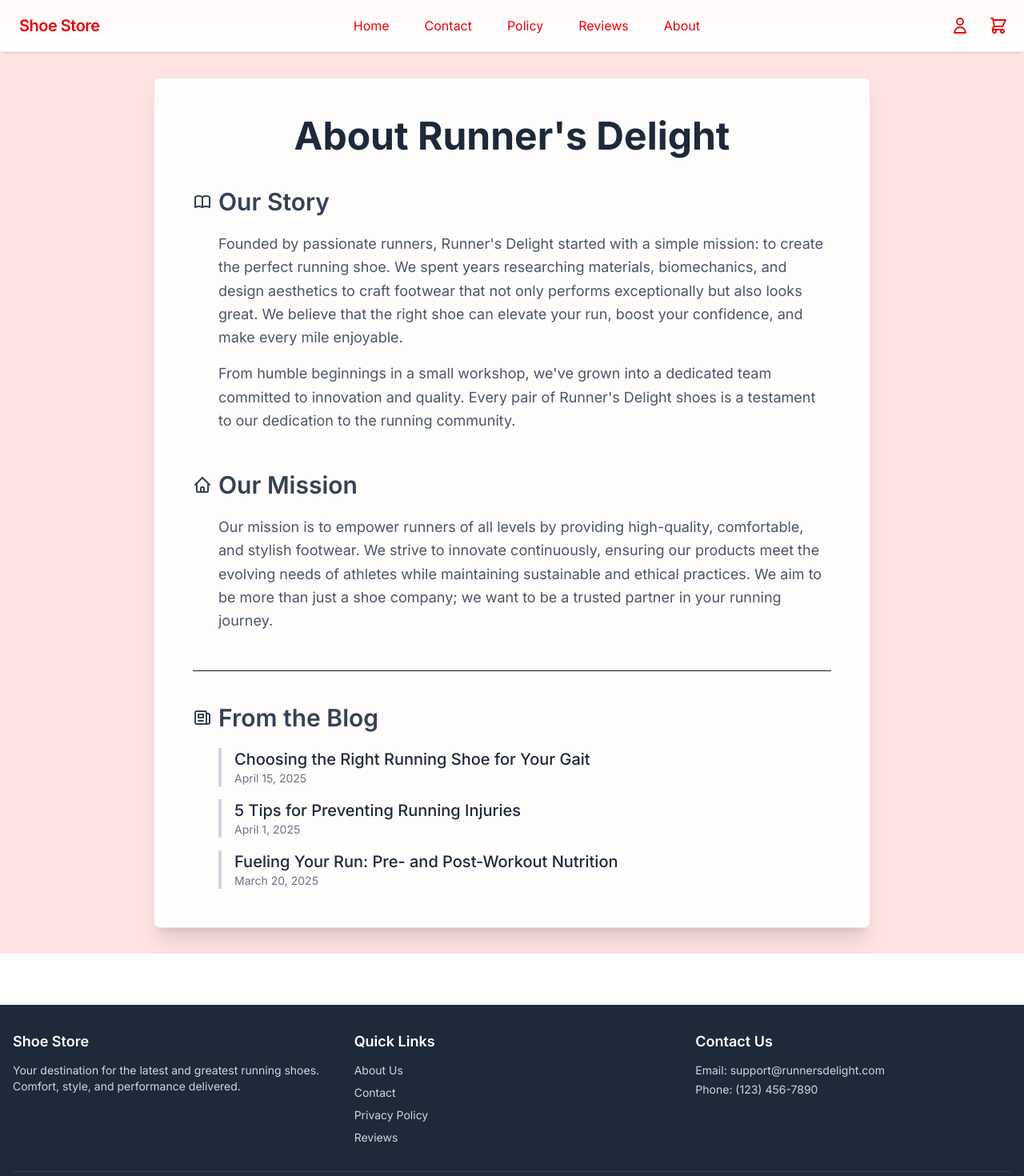
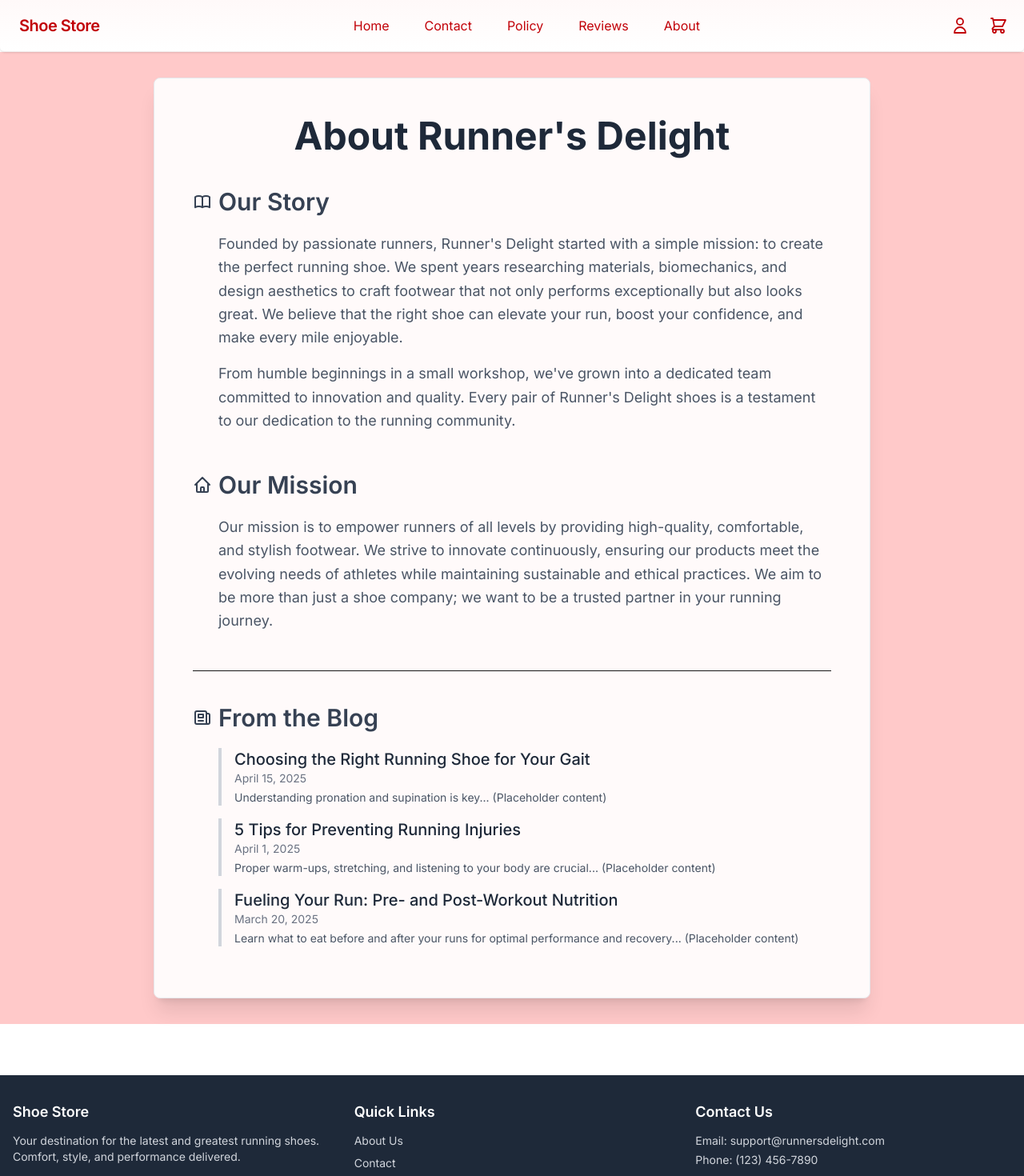
Before and after one commit to passwodods/shoeweb, a Next.js app: page /about in a window 1280 px wide. Shown: the top 1470 px of the page at 80% size. Built offline with nearby package versions, Linux system fonts and the light colour scheme.

Commit message:
Fix: Resolve hydration error by restructuring providers, add blog placeholders, adjust theme colors

```diff
--- a/src/app/about/page.tsx
+++ b/src/app/about/page.tsx
@@ -47,17 +47,20 @@ export default function AboutPage() {
              From the Blog
            </h2>
            <div className="space-y-4 pl-8">
-             <div className="border-l-4 border-gray-300 pl-4">
+             <div className="border-l-4 border-gray-300 pl-4 mb-4">
                 <h3 className="text-xl font-medium text-gray-800 hover:text-gray-600 cursor-pointer">Choosing the Right Running Shoe for Your Gait</h3>
-                <p className="text-sm text-gray-500">April 15, 2025</p>
+                <p className="text-sm text-gray-500 mb-1">April 15, 2025</p>
+                <p className="text-gray-600 text-sm">Understanding pronation and supination is key... (Placeholder content)</p>
              </div>
-              <div className="border-l-4 border-gray-300 pl-4">
+              <div className="border-l-4 border-gray-300 pl-4 mb-4">
                 <h3 className="text-xl font-medium text-gray-800 hover:text-gray-600 cursor-pointer">5 Tips for Preventing Running Injuries</h3>
-                <p className="text-sm text-gray-500">April 1, 2025</p>
+                <p className="text-sm text-gray-500 mb-1">April 1, 2025</p>
+                <p className="text-gray-600 text-sm">Proper warm-ups, stretching, and listening to your body are crucial... (Placeholder content)</p>
              </div>
-              <div className="border-l-4 border-gray-300 pl-4">
+              <div className="border-l-4 border-gray-300 pl-4 mb-4">
                 <h3 className="text-xl font-medium text-gray-800 hover:text-gray-600 cursor-pointer">Fueling Your Run: Pre- and Post-Workout Nutrition</h3>
-                <p className="text-sm text-gray-500">March 20, 2025</p>
+                <p className="text-sm text-gray-500 mb-1">March 20, 2025</p>
+                <p className="text-gray-600 text-sm">Learn what to eat before and after your runs for optimal performance and recovery... (Placeholder content)</p>
              </div>
              {/* Add more placeholder posts or a link to a full blog page */}
            </div>
--- a/src/app/layout.tsx
+++ b/src/app/layout.tsx
@@ -23,15 +23,16 @@ export default function RootLayout({
 }: RootLayoutProps) {
   return (
     <html lang="en">
-      {/* Wrap body content with ThemeProvider */}
+      {/* Comment removed to prevent hydration error */}
       <ThemeProvider>
-        <CartProvider> {/* Wrap with CartProvider */}
-          <body className={`${inter.className}`}>
+        {/* Move CartProvider inside body */}
+        <body className={`${inter.className}`}>
+          <CartProvider>
             <Navbar />
-            <main className="flex-grow">{children}</main> {/* Wrap children in a main tag for semantic structure and flex-grow */}
-            <Footer /> {/* Add Footer here */}
-          </body>
-        </CartProvider>
+            <main className="flex-grow">{children}</main>
+            <Footer />
+          </CartProvider>
+        </body>
       </ThemeProvider>
     </html>
   );
--- a/src/data/productData.ts
+++ b/src/data/productData.ts
@@ -19,9 +19,9 @@ export interface Product {
 
 // Define theme classes for Orange
 const orangeTheme = {
-  themeBgClass: 'bg-orange-100',
+  themeBgClass: 'bg-orange-200', // Darker shade
   themeButtonClass: 'bg-orange-600 hover:bg-orange-700 focus:ring-orange-500',
-  themeTextClass: 'text-orange-700', // Adjusted for contrast
+  themeTextClass: 'text-orange-800', // Slightly darker text for contrast if needed
 };
 
 export const productVariations: ProductVariation[] = [
@@ -31,9 +31,9 @@ export const productVariations: ProductVariation[] = [
     colorValue: 'bg-red-600',
     imagePath: '/product-images/red/main.png',
     price: 120.00,
-    themeBgClass: 'bg-red-100',
+    themeBgClass: 'bg-red-200', // Darker shade
     themeButtonClass: 'bg-red-600 hover:bg-red-700 focus:ring-red-500',
-    themeTextClass: 'text-red-600',
+    themeTextClass: 'text-red-700', // Darker text
     isDefault: true, // Mark red as default
   },
   {
@@ -42,9 +42,9 @@ export const productVariations: ProductVariation[] = [
     colorValue: 'bg-blue-600',
     imagePath: '/product-images/blue/main.png',
     price: 125.00,
-    themeBgClass: 'bg-blue-100',
+    themeBgClass: 'bg-blue-200', // Darker shade
     themeButtonClass: 'bg-blue-600 hover:bg-blue-700 focus:ring-blue-500',
-    themeTextClass: 'text-blue-600',
+    themeTextClass: 'text-blue-700', // Darker text
   },
   {
     id: 'shoe-green',
@@ -52,9 +52,9 @@ export const productVariations: ProductVariation[] = [
     colorValue: 'bg-green-600',
     imagePath: '/product-images/green/main.png',
     price: 115.00,
-    themeBgClass: 'bg-green-100',
+    themeBgClass: 'bg-green-200', // Darker shade
     themeButtonClass: 'bg-green-600 hover:bg-green-700 focus:ring-green-500',
-    themeTextClass: 'text-green-600',
+    themeTextClass: 'text-green-700', // Darker text
   },
   // Changed Black to Orange
   {
```
